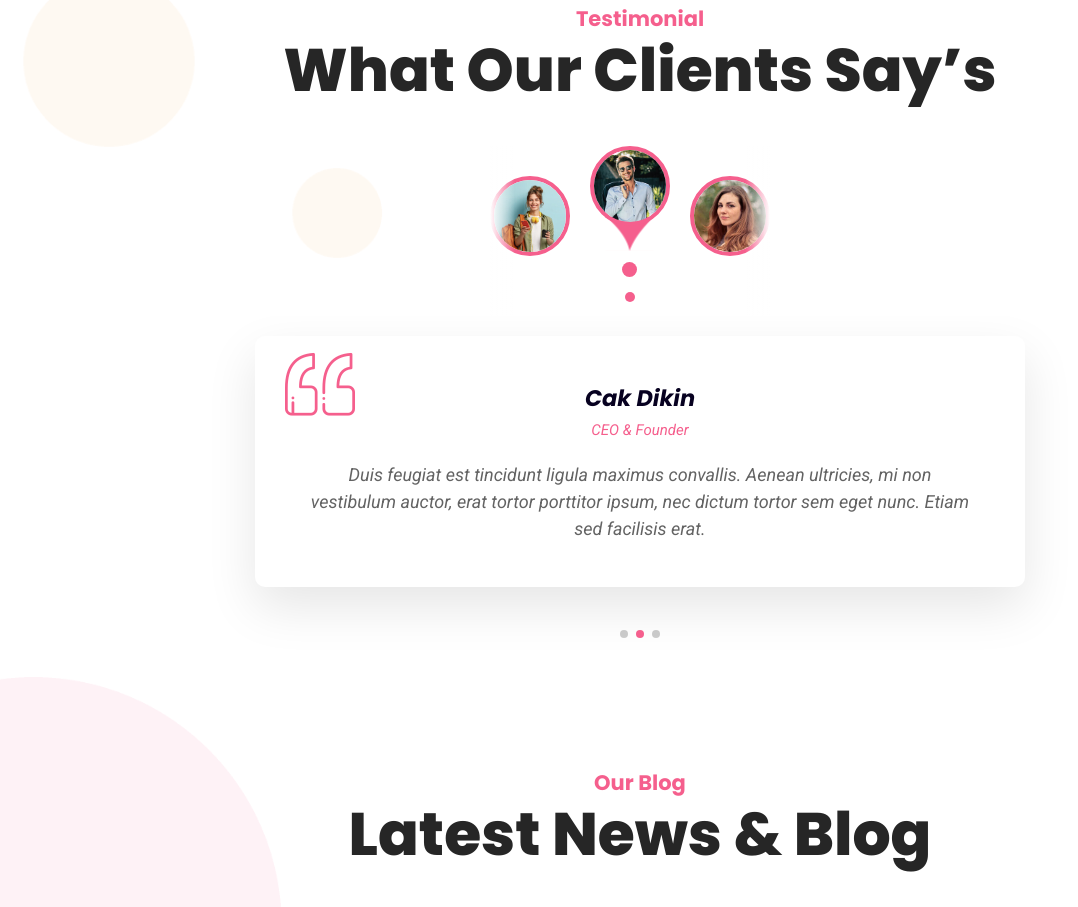
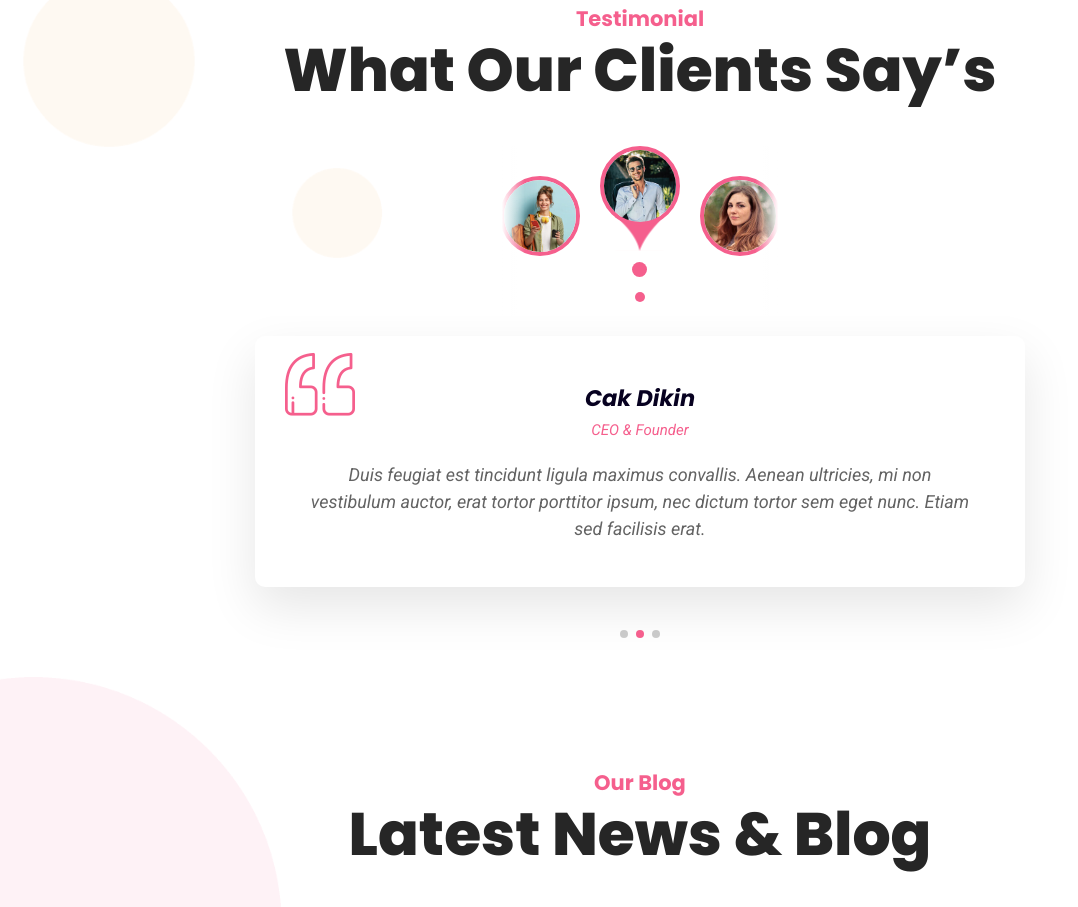
Before and after one commit to dovanthao2404/BC14_HTML5_CSS3_dovanthao, a plain HTML site: page index.html in a window 1280 px wide. Shown: the part 5945-6852 px from the top of the page, without its empty margins (0-1078 px from the left). Drawn offline with nearby package versions, Linux system fonts and the light colour scheme; a script that the page names is missing.

Commit message:
testimonial

```diff
--- a/css/style.css
+++ b/css/style.css
@@ -854,7 +854,7 @@ header.small .get-quote__btn {
 }
 .testimonial-thumbs .swiper-slide {
   width: 80px !important;
-  margin-right: 20px;
+  margin: 0 10px;
   height: 170px;
   padding-top: 2rem;
   transition: all 1s;
@@ -862,17 +862,22 @@ header.small .get-quote__btn {
 }
 .testimonial-thumbs::before {
   content: "";
-  width: 25px;
+  width: 35px;
   height: 100%;
   position: absolute;
   z-index: 2;
   left: 0;
   top: 0;
-  background: linear-gradient(to right, white 0%, rgba(255, 255, 255, 0) 100%);
+  background: linear-gradient(
+    to right,
+    white 0%,
+    white 33.33333%,
+    rgba(255, 255, 255, 0) 100%
+  );
 }
 .testimonial-thumbs::after {
   content: "";
-  width: 45px;
+  width: 35px;
   height: 100%;
   position: absolute;
   z-index: 2;
@@ -881,7 +886,7 @@ header.small .get-quote__btn {
   background: linear-gradient(
     to left,
     white 0%,
-    white 44.4444444444%,
+    white 33.33333%,
     rgba(255, 255, 255, 0) 100%
   );
 }
```
